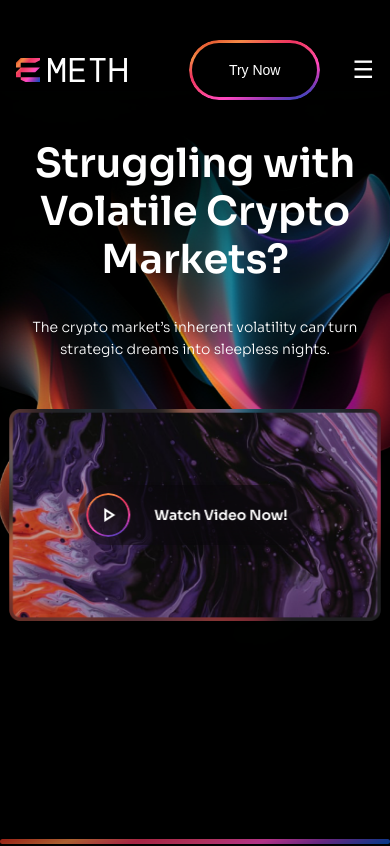
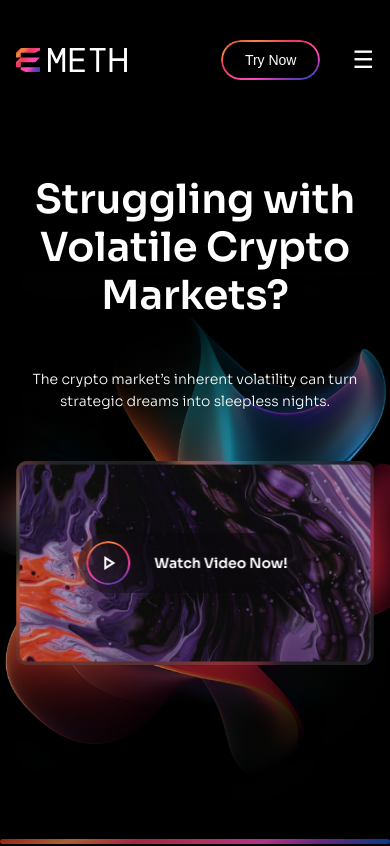
Before and after one commit to michalwdowik/e-meth, a React (Vite) app: page / in a window 390 px wide. Shown: the top 846 px of the page. Built offline with nearby package versions, Linux system fonts and the light colour scheme.

Commit message:
Fix hero responsiveness

```diff
--- a/src/Home.tsx
+++ b/src/Home.tsx
@@ -36,17 +36,11 @@ const Home = () => {
         <ThemeProvider theme={theme}>
             <Navbar type="upper" />
             <HomeStyled>
-                {/* <Hero video />
-                <IntroSection />
-                <OurMissionBanner />
-                <FeaturesSection />
-                <ValuesSection />
-                <OurPartners /> */}
                 <Hero video />
                 <IntroSection />
                 <OurMissionBanner />
                 <FeaturesSection />
-                <ValuesSection />
+                {/* <ValuesSection /> */}
                 <OurPartners />
                 <Faq />
                 <NewsletterBanner />
--- a/src/components/HeroSection/Hero.tsx
+++ b/src/components/HeroSection/Hero.tsx
@@ -14,64 +14,122 @@ const StyledHero = styled.div<StyledHeroProps>`
     flex-direction: column;
     align-items: center;
     gap: 32px;
-    margin-top: ${(props) => (props.video ? '20px' : '64px')};
-    margin-left: -112px;
-    width: calc(100% + 224px);
-    position: relative;
-    max-width: 1008px;
+    padding-top: ${(props) => (props.video ? '80px' : '100px')};
+    /* margin-left: -112px; */
+    /* width: calc(100% + 224px); */
+    /* position: relative; */
+    /* padding: 0 112px; */
+
+    max-width: 786px;
     margin: 0 auto;
-    /* border: 2px red solid; */
+    /* border: 1px green solid; */
 
     @media (max-width: 1024px) {
-        margin-left: -64px;
-        width: calc(100% + 128px);
+        width: 100%;
+        /* margin-left: -64px;
+        width: calc(100% + 128px); */
     }
 
     @media (max-width: 767px) {
-        margin-left: -24px;
-        width: calc(100% + 48px);
+        /* margin-left: -24px;
+        width: calc(100% + 48px); */
+        padding-top: 56px;
     }
 `
 
-const GradientBackgroundContainer = styled.div<StyledHeroProps>`
-    position: absolute;
-    background-color: black;
-    /* top: -230px; */
-    top: ${({ video }) => (video ? '-150px' : '-200px')};
-    left: ${({ video }) => (video ? '0px' : '30px')};
-    width: 100%;
-    height: auto;
-    z-index: 1;
-    flex-shrink: 2;
+// const GradientBackgroundContainer = styled.div<StyledHeroProps>`
+//     position: absolute;
+//     background-color: black;
+//     /* top: -230px; */
+//     /* top: ${({ video }) => (video ? '-150px' : '-200px')}; */
+//     /* left: ${({ video }) => (video ? '0px' : '30px')}; */
+//     width: 100%;
+//     height: auto;
+//     z-index: 1;
+//     flex-shrink: 2;
 
-    @media (max-width: 991px) {
-        left: 0;
-        top: -120px;
+//     @media (max-width: 991px) {
+//         left: 0;
+//         top: -120px;
+//     }
+
+//     @media (max-width: 766px) {
+//         top: ${({ video }) => (video ? '-55px' : '-100px')};
+//         left: 0;
+//     }
+
+//     @media (max-width: 500px) {
+//         width: ${({ video }) => (video ? '100%' : '120%')};
+//         left: ${({ video }) => (video ? '0' : '-70px')};
+//     }
+
+//     @media (max-width: 400px) {
+//         left: ${({ video }) => (video ? '0' : '-40px')};
+//     }
+// `
+interface GradientBackgroundProps {
+    video: boolean
 }
-
-    @media (max-width: 766px) {
-        top: ${({ video }) => (video ? '-55px' : '-100px')};
-        left: 0;
-    }
-
-    @media (max-width: 500px) {
-        width: ${({ video }) => (video ? '100%' : '120%')};
-        left: ${({ video }) => (video ? '0' : '-70px')};
-    }
-
-    @media (max-width: 400px) {
-        left: ${({ video }) => (video ? '0' : '-40px')};
-    }
-`
-
-const GradientBackground = styled.img`
-    left: 0;
-    width: 100%;
+const GradientBackground = styled.img<GradientBackgroundProps>`
+    /* width: 108%; */
     height: auto;
     z-index: 1;
     max-width: 1300px;
     margin: 0 auto;
     display: flex;
+    width: 100%;
+    /* border: 2px red solid; */
+    position: absolute;
+    top: ${({ video }) => (video ? '-80px' : '-150px')};
+    left: 0;
+    /* max-width: ${({ video }) => (video ? '1350px' : '1300px')}; */
+    /* left: ${({ video }) => (video ? '0' : '-20px')}; */
+
+    right: 0;
+
+    @media (max-width: 1440px) {
+        width: 100%;
+    }
+    @media (max-width: 1200px) {
+        top: 50px;
+    }
+    @media (max-width: 991px) {
+        top: 120px;
+        width: 100%;
+    }
+
+    @media (max-width: 767px) {
+        top: -40px;
+    }
+
+    @media (max-width: 560px) {
+        top: 50px;
+    }
+
+    @media (max-width: 450px) {
+        top: 150px;
+    }
+`
+
+const Wrapper = styled.div`
+    width: 100%;
+    /* border: 2px yellow solid; */
+    padding: 0 208px;
+    position: relative;
+
+    @media (max-width: 1200px) {
+        padding: 0 104px;
+    }
+
+    @media (max-width: 991px) {
+        padding: 0;
+    }
+
+    @media (max-width: 767px) {
+        width: calc(100% + 32px);
+        padding: 0 16px;
+        margin-left: -16px;
+    }
 `
 
 interface HeroProps {
@@ -82,10 +140,10 @@ const Hero = ({ video }: HeroProps) => {
     const { isScreenSmall } = useScreenSize()
 
     return (
-        <StyledHero video={video}>
-            <GradientBackgroundContainer video={video}>
-                <Parallax style={{ zIndex: 1, width: '100%' }} speed={-10}>
+        <Wrapper>
+            {/* <Parallax className="parallax-hero" speed={-10}> */}
             <GradientBackground
+                video={video}
                 src={
                     video
                         ? isScreenSmall
@@ -94,10 +152,11 @@ const Hero = ({ video }: HeroProps) => {
                         : 'HeroGradient-NoVideo.png'
                 }
             />
-                </Parallax>
-            </GradientBackgroundContainer>
+            {/* </Parallax> */}
+            <StyledHero video={video}>
                 <HeroContent video={video} isSmallScreen={isScreenSmall} />
             </StyledHero>
+        </Wrapper>
     )
 }
 
--- a/src/components/HeroSection/HeroContent.tsx
+++ b/src/components/HeroSection/HeroContent.tsx
@@ -7,15 +7,22 @@ interface HeroContentProps {
     isSmallScreen: boolean
     video: boolean
 }
+interface HeroContentStyledProps {
+    video: boolean
+}
 
-const HeroContentStyled = styled.div`
+const HeroContentStyled = styled.div<HeroContentStyledProps>`
     z-index: 1;
     display: flex;
     flex-direction: column;
     align-items: center;
-    gap: 48px;
-    max-width: 786px;
-    width: 80%;
+    gap: ${(props) => (props.video ? '120px' : '64px')};
+    /* max-width: 786px; */
+    /* width: 80%; */
+
+    @media (max-width: 767px) {
+        gap: 48px;
+    }
 `
 
 const HeroTextStyled = styled.div`
@@ -23,31 +30,42 @@ const HeroTextStyled = styled.div`
     flex-direction: column;
     justify-content: center;
     align-items: center;
-    gap: 32px;
+    gap: 64px;
+    /* border: 2px blue solid; */
     text-align: justify;
     width: 100%;
-    max-width: 786px;
+    /* max-width: 786px; */
 
     @media (max-width: 1024px) {
-        width: calc(100% + 128px);
+        /* width: calc(100% + 128px); */
     }
 
     @media (max-width: 767px) {
-        width: calc(100% + 30px);
+        /* max-width: 600px; */
+        /* width: calc(100% + 30px); */
+        gap: 48px;
     }
 `
 
 const HeroSubtitleStyled = styled.div`
     width: 75%;
 
-    @media (max-width: 430px) {
+    @media (max-width: 864px) {
+        width: 100%;
+    }
+
+    @media (max-width: 767px) {
+        width: 75%;
+    }
+
+    @media (max-width: 520px) {
         width: 100%;
     }
 `
 
 const HeroContent = ({ isSmallScreen, video }: HeroContentProps) => {
     return (
-        <HeroContentStyled>
+        <HeroContentStyled video={video}>
             <HeroTextStyled>
                 <Text lineHeight={120} fontSize={isSmallScreen ? 40 : 64}>
                     Struggling with Volatile Crypto Markets?
--- a/src/components/Navigation/Navbar.tsx
+++ b/src/components/Navigation/Navbar.tsx
@@ -15,14 +15,14 @@ const NavbarContainer = styled.nav<{ type: 'upper' | 'lower' }>`
     width: 100%;
     justify-content: space-between;
     align-items: center;
-    padding: ${({ type }) => (type === 'upper' ? '40px 80px' : '0')};
+    padding: ${({ type }) => (type === 'upper' ? '40px 112px' : '0')};
     color: #fff;
 
     @media (max-width: 768px) {
         padding: ${({ type }) => (type === 'upper' ? '40px 16px' : '0')};
     }
 
-    @media screen and (min-width: 768px) and (max-width: 991px) {
+    @media screen and (min-width: 768px) and (max-width: 1040px) {
         padding: ${({ type }) => (type === 'upper' ? '40px 20px' : '0')};
     }
 `
@@ -33,18 +33,24 @@ interface NavItemsProps {
 const NavItems = styled.ul<NavItemsProps>`
     display: flex;
     z-index: 2;
+    gap: 52px;
+
+    @media (max-width: 991px) {
+        gap: ${({ type }) => (type === 'upper' ? '32px' : '16px')};
+    }
 
     @media (max-width: 766px) {
         display: none;
     }
 
     li {
-        padding: 0 15px;
+        /* padding: 0 15px; */
         cursor: pointer;
         font-size: 14px;
 
         @media (max-width: 901px) {
-            padding: ${({ type }) => (type === 'upper' ? '0 15px' : '0 8px')};
+            /* padding: ${({ type }) =>
+                type === 'upper' ? '0 15px' : '0 8px'}; */
         }
     }
 `
@@ -71,10 +77,13 @@ interface ItemsWrapperProps {
 const ItemsWrapper = styled.div<ItemsWrapperProps>`
     display: flex;
     align-items: center;
-    gap: 32px;
+    gap: 56px;
 
+    @media (max-width: 991px) {
+        gap: 32px;
+    }
     @media (max-width: 901px) {
-        gap: ${({ type }) => (type === 'upper' ? '32px' : '0')};
+        gap: ${({ type }) => (type === 'upper' ? '32px' : '8px')};
     }
 `
 
@@ -134,7 +143,9 @@ const Navbar = ({ type }: NavbarProps) => {
         </Button>
     )
 
-    const mobileButtonElement = isScreenSmall && <Button>Try Now</Button>
+    const mobileButtonElement = isScreenSmall && (
+        <Button size="normal">Try Now</Button>
+    )
 
     return (
         <>
--- a/src/components/Video.tsx
+++ b/src/components/Video.tsx
@@ -38,14 +38,14 @@ const VideoPlayerContainer = styled.div`
     display: flex;
     justify-content: center;
     align-items: center;
-    margin-top: 64px;
+    /* margin-top: 64px; */
     /* @media (max-width: 1024px) {
         width: calc(100% + 144px);
     } */
 
     @media (max-width: 767px) {
-        width: calc(100% + 48px);
-        margin-top: 0px;
+        /* width: calc(100% + 48px); */
+        /* margin-top: 0px; */
     }
 `
 
--- a/src/index.css
+++ b/src/index.css
@@ -27,3 +27,37 @@ ul,
 li {
     list-style: none;
 }
+
+.parallax-hero {
+    left: 0;
+    width: 100%;
+    height: auto;
+    z-index: 1;
+    max-width: 1350px;
+    margin: 0 auto;
+    display: flex;
+    /* border: 2px red solid; */
+    position: absolute;
+    /* max-width: ${({ video }) => (video ? '1350px' : '1300px')}; */
+    left: 0;
+    right: 0;
+
+    @media (max-width: 1200px) {
+        top: 50px;
+    }
+    @media (max-width: 991px) {
+        top: 120px;
+    }
+
+    @media (max-width: 767px) {
+        top: -40px;
+    }
+
+    @media (max-width: 560px) {
+        top: 50px;
+    }
+
+    @media (max-width: 450px) {
+        top: 150px;
+    }
+}
```
Lines whose indentation alone changed are shown as unchanged.
